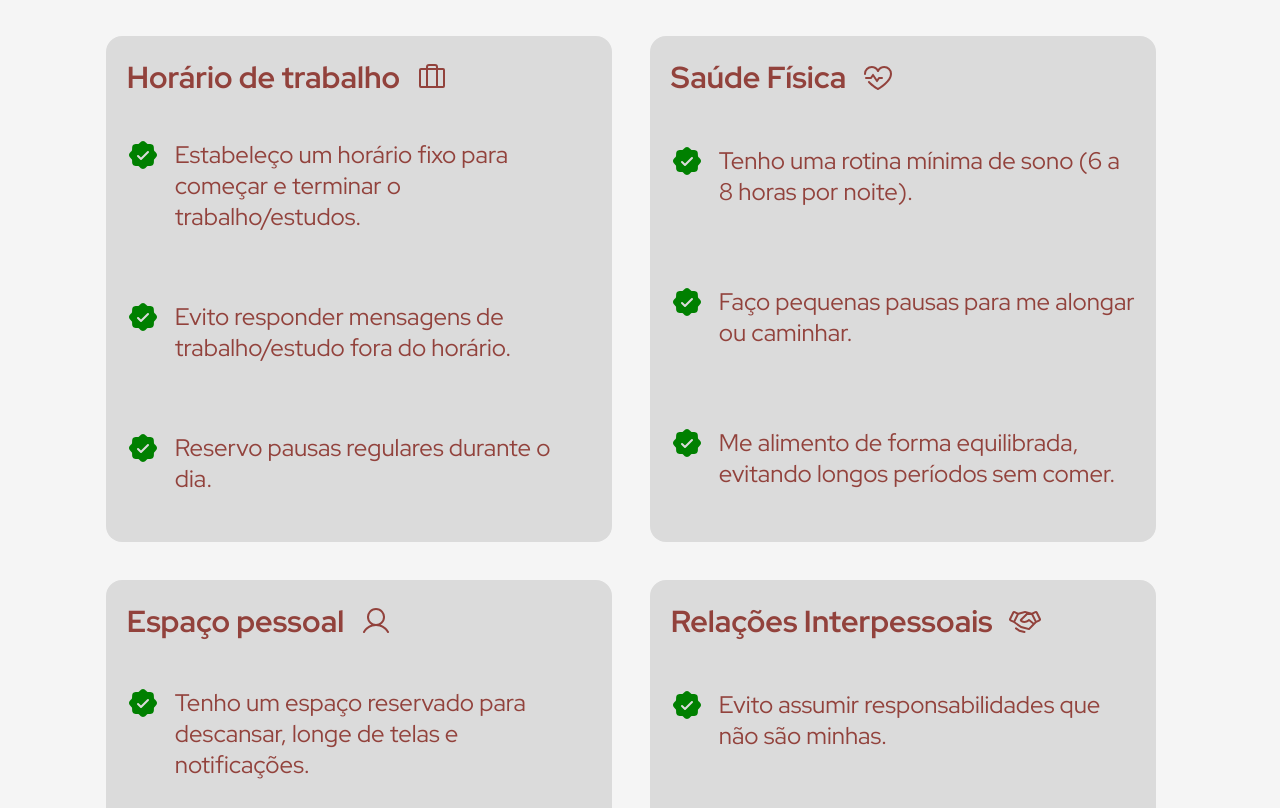
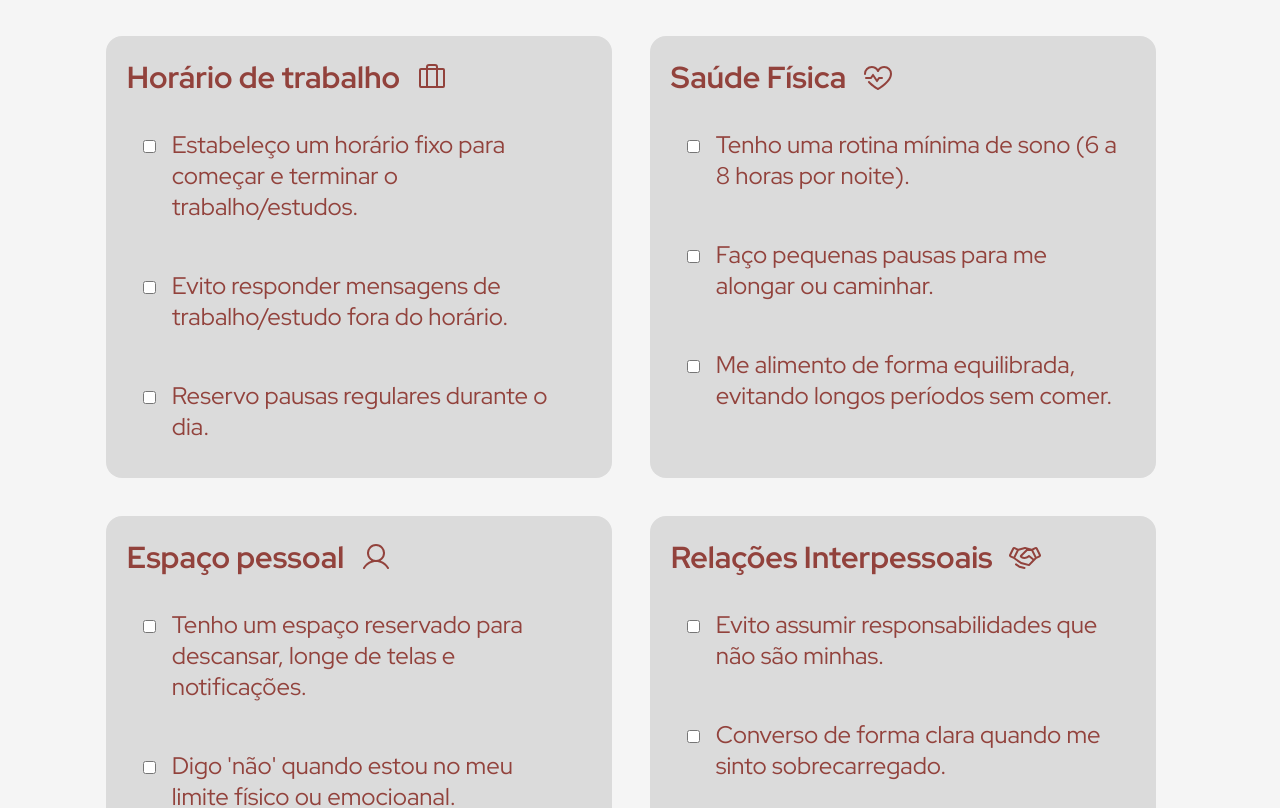
Before and after one commit to aline-henriques/PROJETO-2, a React (Vite) app: page /saude in a window 1280 px wide. Shown: the part 1660-2468 px from the top of the page. Built offline with nearby package versions, Linux system fonts and the light colour scheme; a web font is replaced by a local one.

Commit message:
CheckBox

```diff
--- a/src/Components/Limites.jsx
+++ b/src/Components/Limites.jsx
@@ -1,22 +1,43 @@
-import styles from './Limites.module.css'
+import styles from './Limites.module.css';
+import { useState } from 'react';
 
 export function Limites ({content, isDarkMode}){
+
+    const [checkedItems, setCheckedItems] = useState({})
+
+    const handleCheck = (index) => {
+        setCheckedItems((prev) => ({
+            ...prev,
+            [index]: !prev[index],
+        }));
+    };
+
     return(
         <div className={`${styles.content} ${isDarkMode ? styles.dark : styles.light}`}>
             <div className={styles.newsBox}>
-                {content.map(line =>{
-
-                    if (line.type == 'title'){
+                {content.map((line, index) => {
+                    if (line.type === 'title') {
                         return (
-                            <div className={styles.line} key={line.content} >
+                        <div className={styles.line} key={line.content}>
                             <strong className={styles.title}>
                             {line.content}
                             <span className={styles.icon}>{line.icon}</span>
                             </strong>
                         </div>
-                        )
-                    }else if (line.type == 'paragraph'){
-                        return <p className={styles.paragrafo}key={line.content}><div>{line.icon}</div>{line.content}</p>;
+                        );
+                    } else if (line.type === 'paragraph') {
+                        return (
+                        <p className={styles.paragrafo} key={line.content}>
+                            <label className={styles.checkBoxLabel}>
+                            <input
+                                type="checkbox"
+                                checked={checkedItems[index] || false}
+                                onChange={() => handleCheck(index)}
+                            />
+                            </label>
+                            {line.content}
+                        </p>
+                        );
                     }
                     })}
             </div>
--- a/src/Components/Limites.module.css
+++ b/src/Components/Limites.module.css
@@ -19,7 +19,7 @@
     gap: 1rem;
     padding: 1.3rem;
     margin: 1rem;
-    height: 29rem;
+    height: 25rem;
     border-radius: 1rem;
 }
 
@@ -29,7 +29,7 @@
 }
 
 .paragrafo{
-    margin:auto;
+    margin:1rem;
     display: flex;
     gap: 1rem;
     color: var(--red-200);
```
Lines whose indentation alone changed are shown as unchanged.
